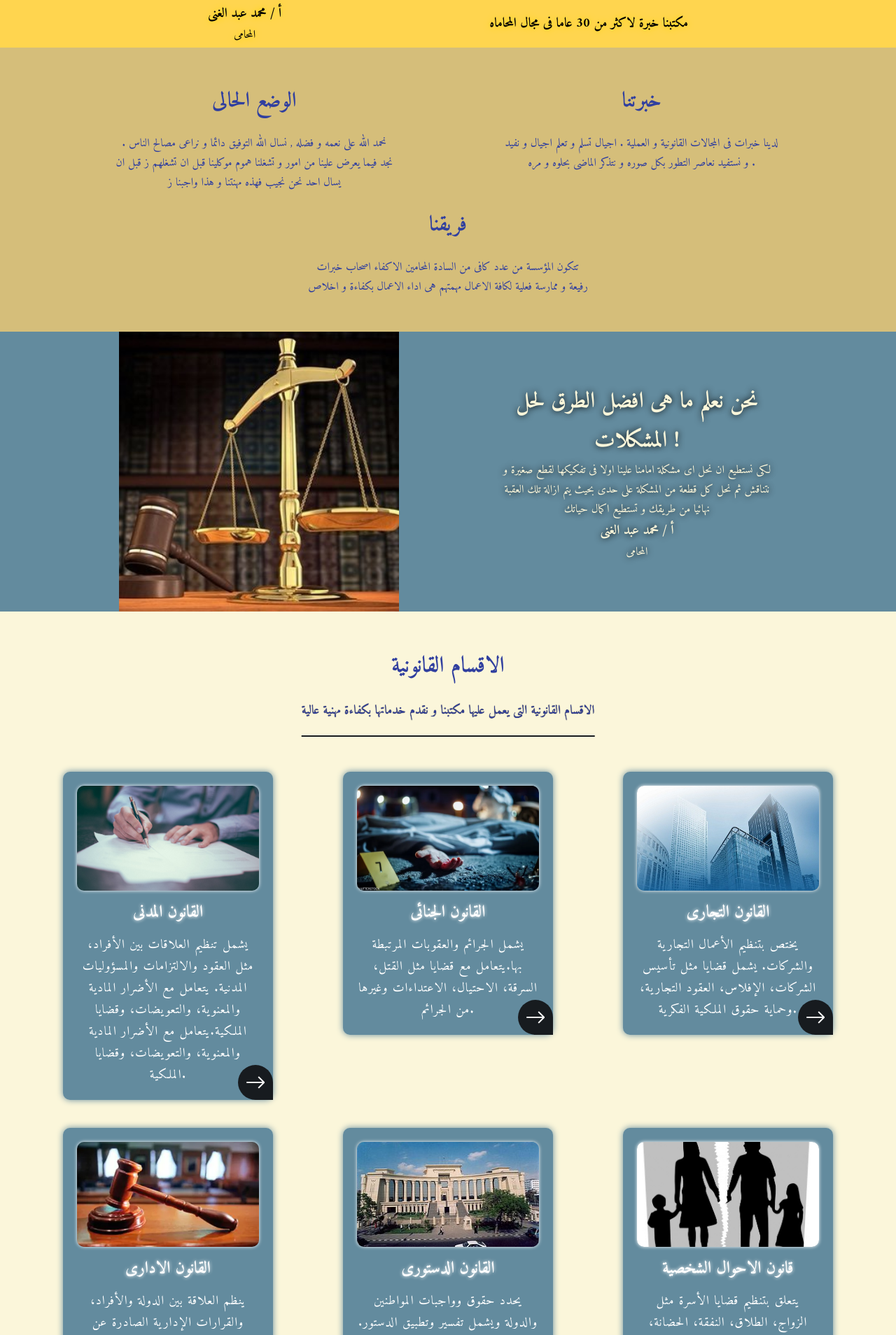
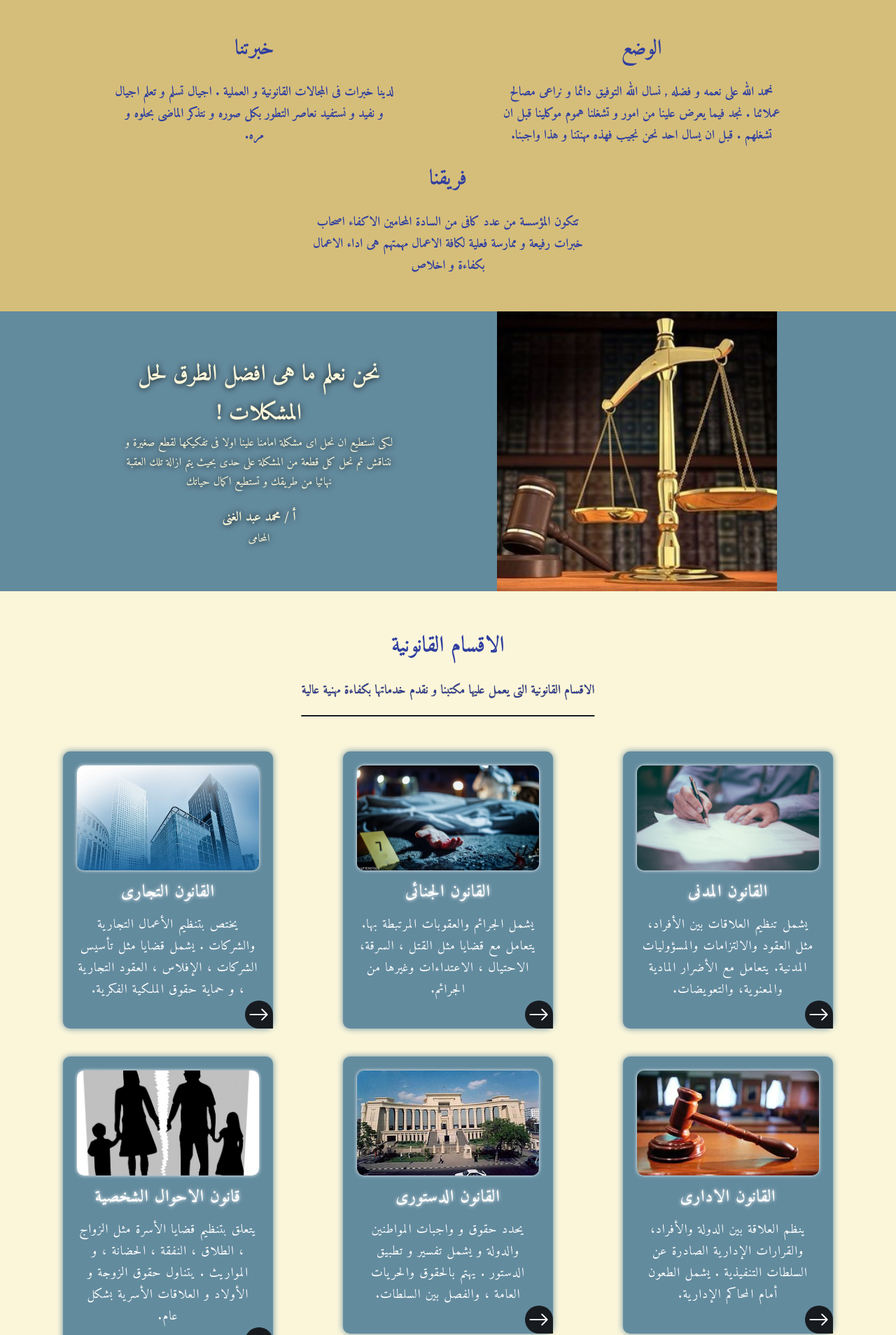
Before and after one commit to 3fhs/lawyer, a React (Create React App) app: page / in a window 1280 px wide. Shown: the part 732-2640 px from the top of the page at 70% size. Built offline with nearby package versions, Linux system fonts and the light colour scheme.

Commit message:
direct right to left

```diff
--- a/src/Data.js
+++ b/src/Data.js
@@ -14,19 +14,19 @@ const kinds = {
             "id": 1,
             "image": madany,
             "الاسم": "القانون المدنى",
-            "قسم": "يشمل تنظيم العلاقات بين الأفراد، مثل العقود والالتزامات والمسؤوليات المدنية. يتعامل مع الأضرار المادية والمعنوية، والتعويضات، وقضايا الملكية.يتعامل مع الأضرار المادية والمعنوية، والتعويضات، وقضايا الملكية.",
+            "قسم": "يشمل تنظيم العلاقات بين الأفراد، مثل العقود والالتزامات والمسؤوليات المدنية. يتعامل مع الأضرار المادية والمعنوية، والتعويضات.",
         },
         {
             "id": 2,
             "image": cri,
             "الاسم": "القانون الجنائى",
-            "قسم": "يشمل الجرائم والعقوبات المرتبطة بها.يتعامل مع قضايا مثل القتل، السرقة، الاحتيال، الاعتداءات وغيرها من الجرائم.",
+            "قسم": "يشمل الجرائم والعقوبات المرتبطة بها. يتعامل مع قضايا مثل القتل ، السرقة، الاحتيال ، الاعتداءات وغيرها من الجرائم.",
         },
         {
             "id": 3,
             "image": com,
             "الاسم": "القانون التجارى",
-            "قسم": "يختص بتنظيم الأعمال التجارية والشركات. يشمل قضايا مثل تأسيس الشركات، الإفلاس، العقود التجارية، وحماية حقوق الملكية الفكرية.",
+            "قسم": "يختص بتنظيم الأعمال التجارية والشركات . يشمل قضايا مثل تأسيس الشركات ، الإفلاس ، العقود التجارية ، و حماية حقوق الملكية الفكرية.",
         },
         {
             "id": 4,
@@ -38,13 +38,13 @@ const kinds = {
             "id": 5,
             "image": ds,
             "الاسم": "القانون الدستورى",
-            "قسم": "يحدد حقوق وواجبات المواطنين والدولة ويشمل تفسير وتطبيق الدستور. يهتم بالحقوق والحريات العامة، والفصل بين السلطات.",
+            "قسم": "يحدد حقوق و واجبات المواطنين والدولة و يشمل تفسير و تطبيق الدستور . يهتم بالحقوق والحريات العامة ، والفصل بين السلطات.",
         },
         {
             "id": 6,
             "image": fam,
             "الاسم": "قانون الاحوال الشخصية",
-            "قسم": "يتعلق بتنظيم قضايا الأسرة مثل الزواج، الطلاق، النفقة، الحضانة، والمواريث. يتناول حقوق الزوجة والأولاد والعلاقات الأسرية بشكل عام.",
+            "قسم": "يتعلق بتنظيم قضايا الأسرة مثل الزواج ، الطلاق ، النفقة ، الحضانة ، و المواريث . يتناول حقوق الزوجة و الأولاد و العلاقات الأسرية بشكل عام.",
         }
     ],
     team: [
--- a/src/componentes/header/Header.jsx
+++ b/src/componentes/header/Header.jsx
@@ -7,20 +7,20 @@ export default function Header() {
     <section>
         <div className='container'>
             <div className='section-office'>
-                <img src={logo} alt='logo-office' className='logo-office'/>
                 <div className='info-office'>
                     <h1> <strong> مكتب الاستاذ / </strong> محمد عبد الغنى حسين </h1>
                     <p> المكتب متخصص فى اعمال المحاماه , و الاجراءات القانونية المختلفة , كما نعمل على تخليص جميع المستندات من كافة المصالح و الهيئات المختلفة , كما تستطيع التواصل معنا للاستشارات القانونية المختلفة </p>
                     <button> تواصل معنا </button>
                 </div>
+                <img src={logo} alt='logo-office' className='logo-office'/>
             </div>
             <div className='info'>
                 <div className='info-name'>
+                    <h3> مكتبنا خبرة لاكثر من 30 عاما فى مجال المحاماه  </h3>
+                </div>
+                <div className='info-name'>
                     <h3> أ / محمد عبد الغنى </h3>
                     <p> المحامى </p>
-                </div>
-                <div className='info-name'>
-                    <h3> مكتبنا خبرة لاكثر من 30 عاما فى مجال المحاماه  </h3>
                 </div>
             </div>
         </div>
--- a/src/componentes/header/header.css
+++ b/src/componentes/header/header.css
@@ -2,7 +2,6 @@ section {
     background-image: url('../../image/backsection.webp');
     background-size: cover;
     background-position: center;
-    height: calc(100vh - 104px);
     position: relative;
 }
 section::after {
--- a/src/componentes/information/InfoSection.jsx
+++ b/src/componentes/information/InfoSection.jsx
@@ -7,12 +7,14 @@ function InfoSection() {
     <div className='section-help'>
         <div className='help-all'>
             <div className='help'>
-                <h2> الوضع الحالى </h2>
-                <p>  نحمد الله على نعمه و فضله , نسال الله التوفيق دائما و نراعى مصالح الناس . نجد فيما يعرض علينا من امور و تشغلنا هموم موكلينا قبل ان تشغلهم ز قبل ان يسال احد نحن نجيب فهذه مهنتنا و هذا واجبنا ز  </p>
+                <h2> الوضع  </h2>
+                <p>  نحمد الله على نعمه و فضله , نسال الله التوفيق دائما و نراعى مصالح عملائنا .
+                     نجد فيما يعرض علينا من امور و تشغلنا هموم موكلينا قبل ان تشغلهم . قبل ان يسال احد نحن نجيب فهذه مهنتنا و هذا واجبنا.
+                </p>
             </div>
             <div className='help'>
                 <h2> خبرتنا  </h2>
-                <p> لدينا خبرات فى المجالات القانونية و العملية . اجيال تسلم و تعلم اجيال و نفيد و نستفيد نعاصر التطور بكل صوره و نتذكر الماضى بحلوه و مره . </p>
+                <p> لدينا خبرات فى المجالات القانونية و العملية . اجيال تسلم و تعلم اجيال و نفيد و نستفيد نعاصر التطور بكل صوره و نتذكر الماضى بحلوه و مره. </p>
             </div>
             <div className='help'>
                 <h2> فريقنا </h2>
--- a/src/componentes/information/infoSection.css
+++ b/src/componentes/information/infoSection.css
@@ -15,6 +15,10 @@
     font-size: 30px;
     font-weight: bold;
     margin-bottom: 20px;
+}
+.help-all .help p {
+    font-size: 18px;
+    font-weight: bold;
 }
 .section-help .whose-help {
     background: var(--fifth-color);
@@ -34,6 +38,9 @@
     color: var(--sixth-color);
     text-shadow: 0 0 10px BLACK;
 }
+.me {
+    margin-top: 20px;
+}
 /*screen*/
 @media (max-width: 678px) {
     .whose-help img {
--- a/src/componentes/kindslaw/kindslaw.css
+++ b/src/componentes/kindslaw/kindslaw.css
@@ -1,12 +1,12 @@
 .law {
     background: var(--sixth-color);
-    padding: 50px 30px 100px;
+    padding: 50px 30px 120px;
     position: relative;
 }
 .law-title {
     width: fit-content;
-    transform: translateX(-50%);
-    left: 50%;
+    transform: translateX(50%);
+    right: 50%;
     position: relative;
     text-align: center;
     margin-bottom: 50px;
@@ -39,6 +39,8 @@
     position: relative;
     cursor: pointer;
     transition: 0.3s;
+    letter-spacing: 1px;
+    padding-bottom: 40px;
 }
 .law-card .card:hover {
     transform: scale(1.1);
@@ -66,8 +68,8 @@
     cursor: pointer;
     border-radius: 50% 50% 0 50%;
     background: var(--third-color);
-    width: 50px;
-    height: 50px;
+    width: 40px;
+    height: 40px;
     display: flex;
     align-items: center;
     justify-content: center;
--- a/src/componentes/navBar/NavBar.jsx
+++ b/src/componentes/navBar/NavBar.jsx
@@ -12,7 +12,6 @@ export default function NavBar() {
     <header>
         <div className='nav-header'>
         {openList ?  <i className="bi bi-x-lg" onClick={() => setOpenList(false)} ></i> : <i className="bi bi-list" onClick={() => setOpenList(true)} ></i>}
-          <img src={logo} alt='logo' />
           <div className='all-links'>
             <ul className='nav-de'>
               <li> <i className="bi bi-telephone"></i>  01010481061 </li>
@@ -26,6 +25,7 @@ export default function NavBar() {
               <li> تواصل معنا </li>
             </ul>
           </div>
+          <img src={logo} alt='logo' />
         </div>
     </header>
   )
--- a/src/componentes/team/team.css
+++ b/src/componentes/team/team.css
@@ -5,8 +5,8 @@
     color: white;
     width: fit-content;
     position: relative;
-    left: 50%;
-    transform: translateX(-50%);
+    right: 50%;
+    transform: translateX(50%);
     margin-bottom: 50px;
     border-bottom: 2px solid var(--main-color);
     border-radius: 20px;
--- a/src/componentes/testimonials/Testimonials.jsx
+++ b/src/componentes/testimonials/Testimonials.jsx
@@ -25,8 +25,7 @@ function Testimonials() {
         scrollbar={{ draggable: true }}
       >
         {kinds.testi.map((item) => (
-          <SwiperSlide key={item.id}> {/* أضف مفتاح فريد */}
-            <img src={item.image} alt='name man' />
+          <SwiperSlide key={item.id}>
             <div className='testimonial'>
               <h2>" {item.talk} "</h2>
               <div className='testi'>
@@ -34,6 +33,7 @@ function Testimonials() {
                 <p>{item.work}</p>
               </div>
             </div>
+            <img src={item.image} alt='name man' />
           </SwiperSlide>
         ))}
       </Swiper>
--- a/src/componentes/testimonials/testimonials.css
+++ b/src/componentes/testimonials/testimonials.css
@@ -5,9 +5,7 @@
     background: var(--second-color);
     display: flex;
     align-items: center;
-    justify-content: space-between;
     border-radius: 6px;
-    overflow: hidden;
 }
 .swiper-slide img {
     width: 50%;
--- a/src/index.css
+++ b/src/index.css
@@ -15,6 +15,7 @@ body {
   min-height: 100vh;
   background: #191c22;
   font-family: "Amiri", serif;
+  direction: rtl;
 }
 .amiri-regular {
   font-family: "Amiri", serif;
```
